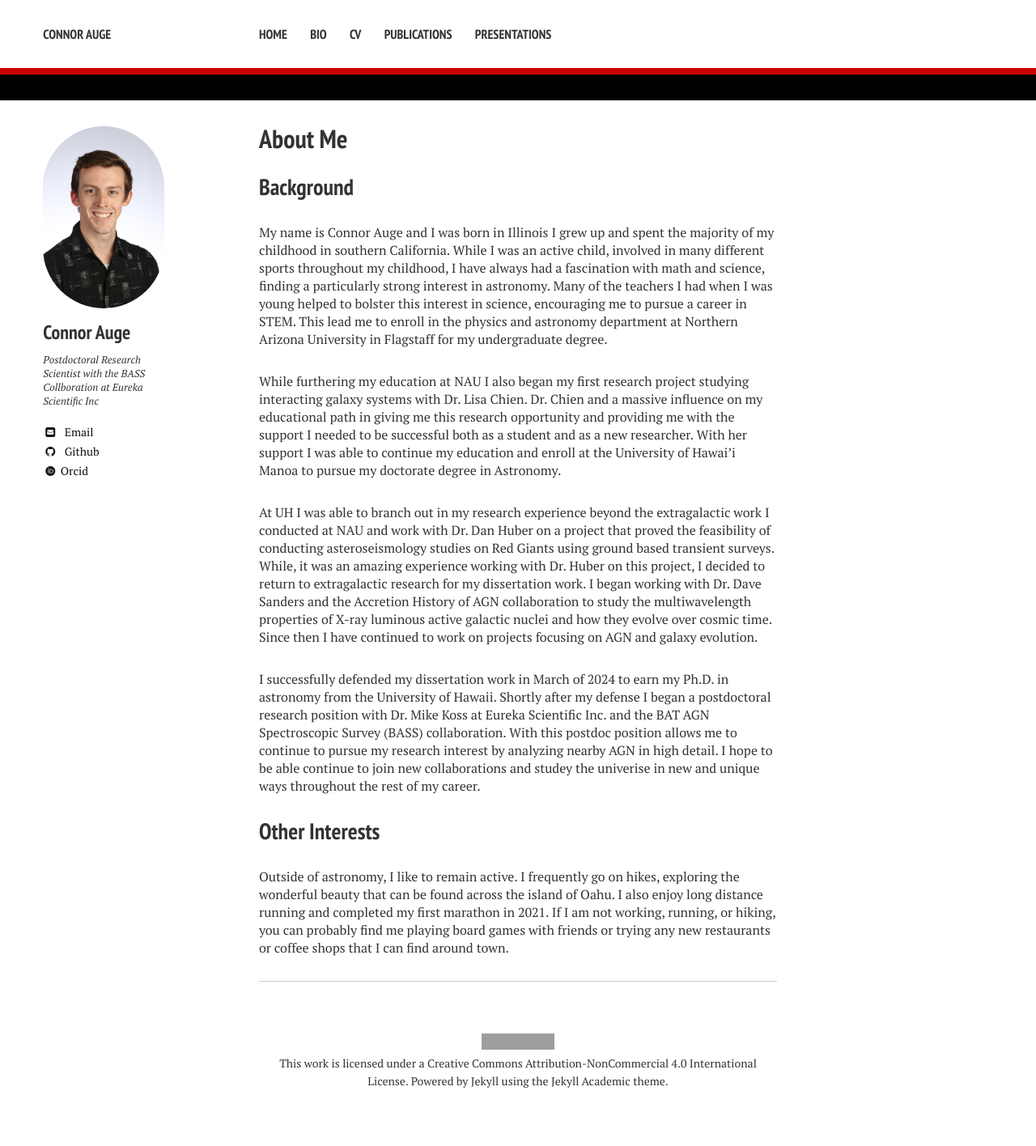
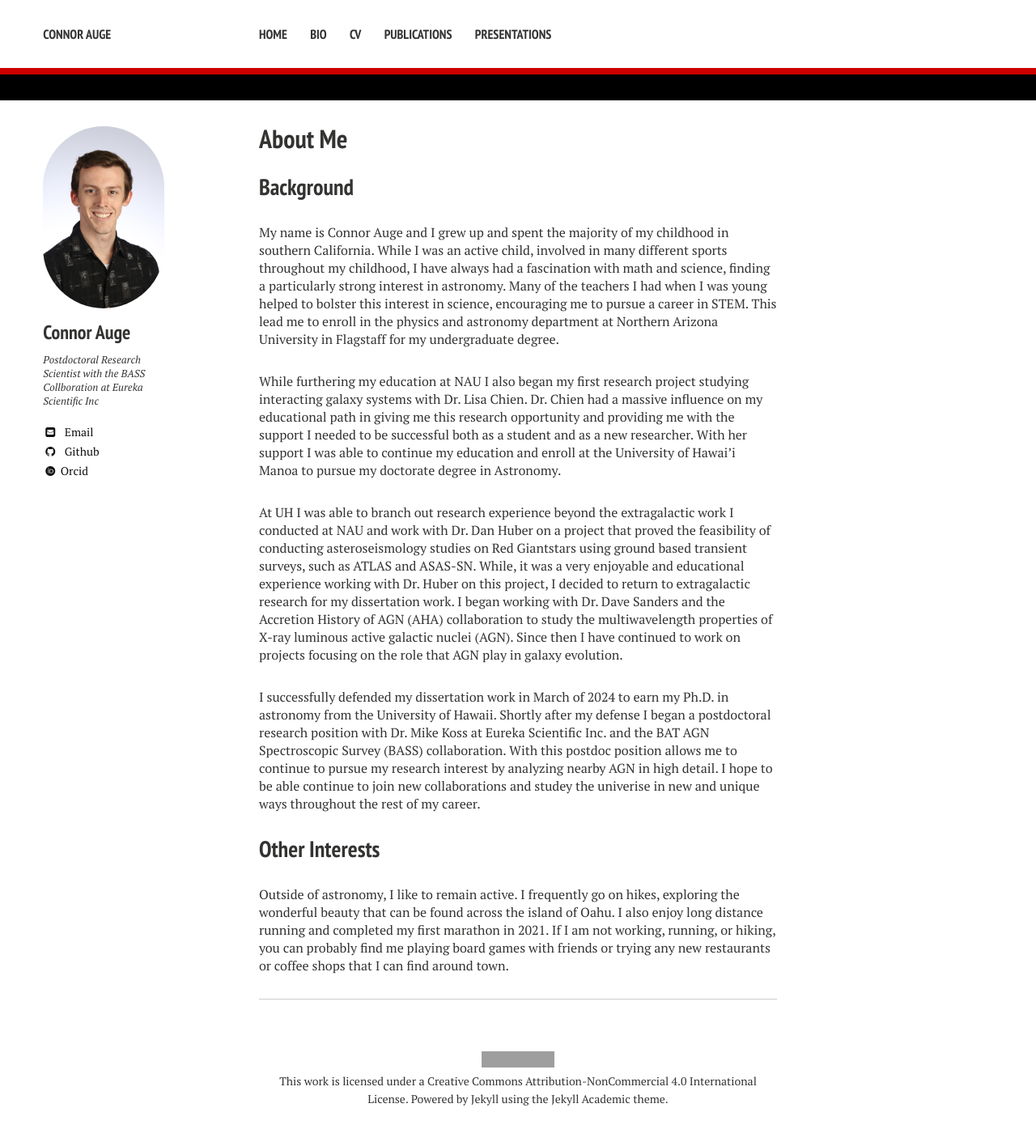
Before and after one commit to cwauge/cwauge.github.io, a Jekyll site: the page built from bio.md, in a window 1280 px wide. Shown: the whole page at 81% size. Built offline with Jekyll 4.4.1, drawn with Linux system fonts in a browser that asks for light colours; nearby versions of some CDN libraries; some web fonts are replaced; before the commit the page ends 1394 px from its top, so only the background shows below that; grey boxes are pictures that could not be loaded.

Commit message:
Update bio.md

```diff
--- a/bio.md
+++ b/bio.md
@@ -4,11 +4,11 @@ title: About Me
 ---
 
 ## Background
-My name is Connor Auge and I was born in Illinois I grew up and spent the majority of my childhood in southern California. While I was an active child, involved in many different sports throughout my childhood, I have always had a fascination with math and science, finding a particularly strong interest in astronomy. Many of the teachers I had when I was young helped to bolster this interest in science, encouraging me to pursue a career in STEM. This lead me to enroll in the physics and astronomy department at Northern Arizona University in Flagstaff for my undergraduate degree.
+My name is Connor Auge and I grew up and spent the majority of my childhood in southern California. While I was an active child, involved in many different sports throughout my childhood, I have always had a fascination with math and science, finding a particularly strong interest in astronomy. Many of the teachers I had when I was young helped to bolster this interest in science, encouraging me to pursue a career in STEM. This lead me to enroll in the physics and astronomy department at Northern Arizona University in Flagstaff for my undergraduate degree.
 
-While furthering my education at NAU I also began my first research project studying interacting galaxy systems with Dr. Lisa Chien. Dr. Chien and a massive influence on my educational path in giving me this research opportunity and providing me with the support I needed to be successful both as a student and as a new researcher. With her support I was able to continue my education and enroll at the University of Hawai'i Manoa to pursue my doctorate degree in Astronomy.
+While furthering my education at NAU I also began my first research project studying interacting galaxy systems with Dr. Lisa Chien. Dr. Chien had a massive influence on my educational path in giving me this research opportunity and providing me with the support I needed to be successful both as a student and as a new researcher. With her support I was able to continue my education and enroll at the University of Hawai'i Manoa to pursue my doctorate degree in Astronomy.
 
-At UH I was able to branch out in my research experience beyond the extragalactic work I conducted at NAU and work with Dr. Dan Huber on a project that proved the feasibility of conducting asteroseismology studies on Red Giants using ground based transient surveys. While, it was an amazing experience working with Dr. Huber on this project, I decided to return to extragalactic research for my dissertation work. I began working with Dr. Dave Sanders and the Accretion History of AGN collaboration to study the multiwavelength properties of X-ray luminous active galactic nuclei and how they evolve over cosmic time. Since then I have continued to work on projects focusing on AGN and galaxy evolution.
+At UH I was able to branch out research experience beyond the extragalactic work I conducted at NAU and work with Dr. Dan Huber on a project that proved the feasibility of conducting asteroseismology studies on Red Giantstars using ground based transient surveys, such as ATLAS and ASAS-SN. While, it was a very enjoyable and educational experience working with Dr. Huber on this project, I decided to return to extragalactic research for my dissertation work. I began working with Dr. Dave Sanders and the Accretion History of AGN (AHA) collaboration to study the multiwavelength properties of X-ray luminous active galactic nuclei (AGN). Since then I have continued to work on projects focusing on the role that AGN play in galaxy evolution.
 
 I successfully defended my dissertation work in March of 2024 to earn my Ph.D. in astronomy from the University of Hawaii. Shortly after my defense I began a postdoctoral research position with Dr. Mike Koss at Eureka Scientific Inc. and the BAT AGN Spectroscopic Survey (BASS) collaboration. With this postdoc position allows me to continue to pursue my research interest by analyzing nearby AGN in high detail. I hope to be able continue to join new collaborations and studey the univerise in new and unique ways throughout the rest of my career.
 
```
